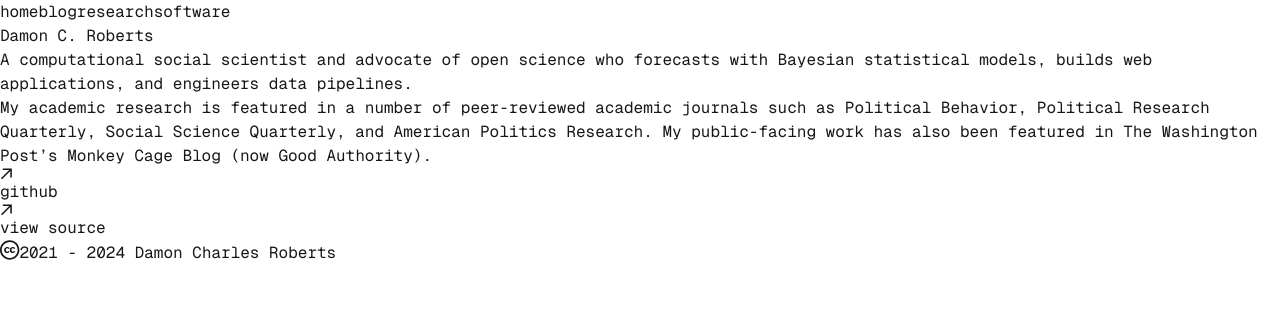
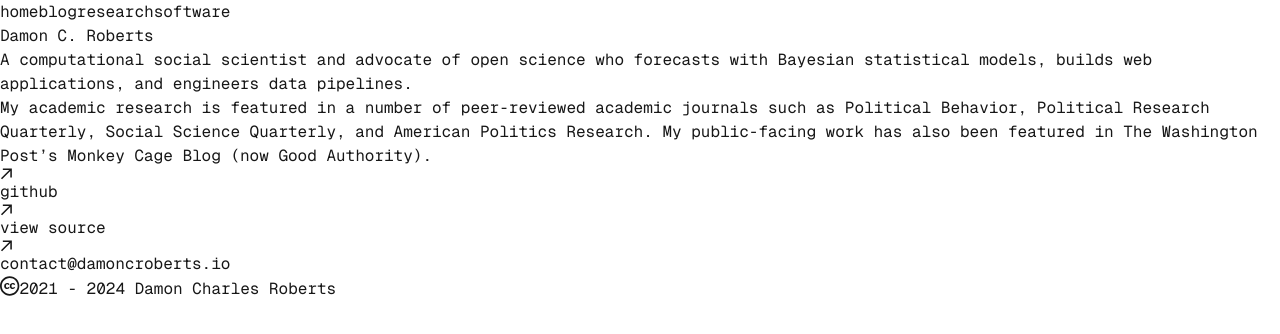
Before and after one commit to DamonCharlesRoberts/react-website, a Next.js app: page / in a window 1280 px wide. Shown: the top 334 px of the page. Built offline with nearby package versions, Linux system fonts and the light colour scheme.

Commit message:
Update footer.tsx

```diff
--- a/src/app/components/footer.tsx
+++ b/src/app/components/footer.tsx
@@ -43,6 +43,15 @@
             <p className="ml-2 h-7">view source</p>
           </a>
         </li>
+        <li>
+          <a
+            className="flex items-center transition-all hover:text-neutral-800 dark:hover:text-neutral-100"
+            href="mailto:contact@damoncroberts.io"
+          >
+            <ArrowIcon />
+            <p className="ml-2 h-7">contact@damoncroberts.io</p>
+          </a>
+        </li>
       </ul>
       <p className="footer-text mt-8 text-neutral-600 dark:text-neutral-300">
         <span>
```
